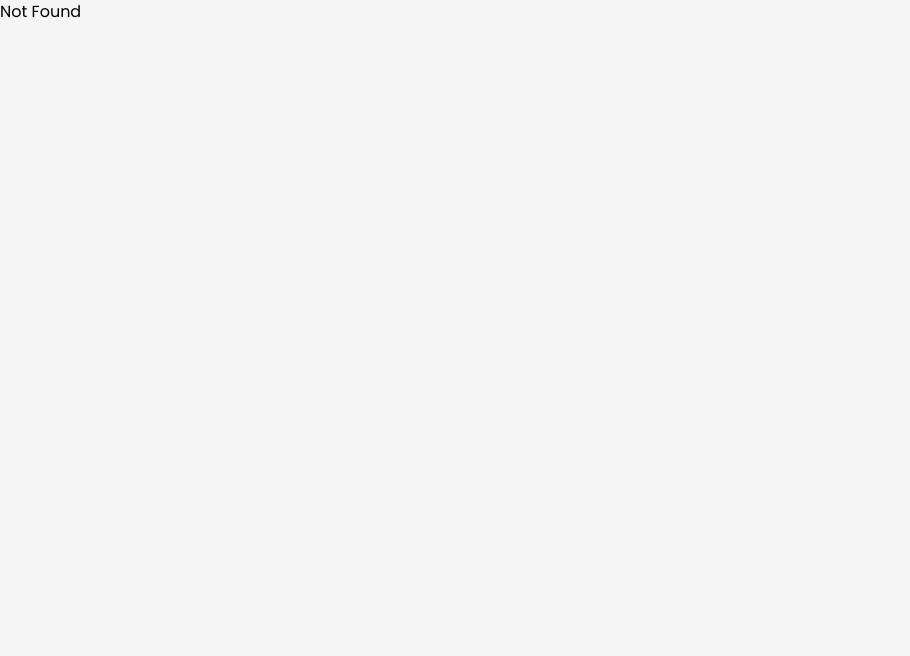
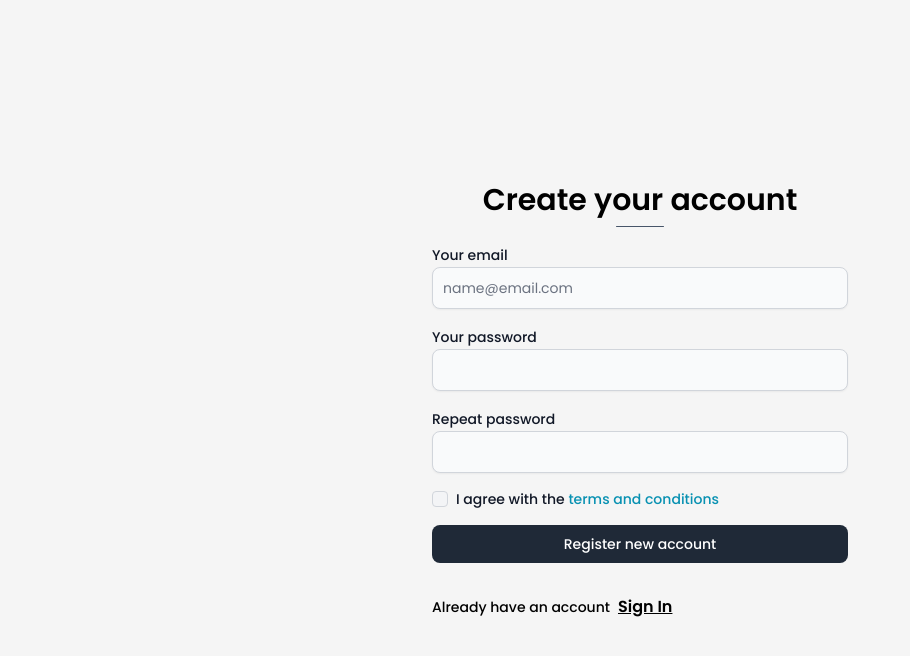
Before and after one commit to Falconstadium/ecom-shop, a React (Vite) app: page /user in a window 1280 px wide. Shown: the top 656 px of the page, without its empty margins (0-910 px from the left). Built offline with nearby package versions, Linux system fonts and the light colour scheme.

Commit message:
add registration

```diff
--- a/src/App.tsx
+++ b/src/App.tsx
@@ -7,7 +7,7 @@ declare module "@tanstack/react-router";
 
 const App = () => {
   return (
-    <article className="grid min-h-dvh w-full grid-rows-[1fr_auto] bg-light">
+    <article className="grid min-h-dvh w-full grid-rows-[auto_1fr_auto] bg-light">
       <RouterProvider router={router} />
     </article>
   );
--- a/src/assets/assets.ts
+++ b/src/assets/assets.ts
@@ -114,7 +114,7 @@ export const products = [
     quantity: 1,
   },
   {
-    id: 11,
+    id: 12,
     name: "red t-shirt",
     price: 80,
     src: redTshirt,
--- a/src/components/CarouselSlider.tsx
+++ b/src/components/CarouselSlider.tsx
@@ -5,7 +5,7 @@ import headphone from "../assets/headphone.png";
 
 const CarouselSlider = () => {
   return (
-    <div className="mb-12 h-56 overflow-hidden rounded-md bg-slate-200 shadow-sm sm:h-64 lg:h-80">
+    <div className="mx-auto mb-12 h-60 overflow-hidden rounded-md bg-slate-200 shadow-sm lg:h-72">
       <Carousel slideInterval={3000}>
         <img
           className="w-full object-cover lg:w-96"
--- a/src/components/Cart.tsx
+++ b/src/components/Cart.tsx
@@ -23,7 +23,7 @@ const Cart = () => {
             viewBox="0 0 24 24"
             strokeWidth={1.5}
             stroke="currentColor"
-            className="w-24 cursor-pointer"
+            className="w-16 cursor-pointer lg:w-24"
           >
             <path
               strokeLinecap="round"
@@ -31,9 +31,9 @@ const Cart = () => {
               d="M15.75 10.5V6a3.75 3.75 0 1 0-7.5 0v4.5m11.356-1.993 1.263 12c.07.665-.45 1.243-1.119 1.243H4.25a1.125 1.125 0 0 1-1.12-1.243l1.264-12A1.125 1.125 0 0 1 5.513 7.5h12.974c.576 0 1.059.435 1.119 1.007ZM8.625 10.5a.375.375 0 1 1-.75 0 .375.375 0 0 1 .75 0Zm7.5 0a.375.375 0 1 1-.75 0 .375.375 0 0 1 .75 0Z"
             />
           </svg>
-          <p className="text-3xl font-medium">Your cart is empty.</p>
+          <p className="text-xl font-medium lg:text-3xl">Your cart is empty.</p>
           <Link to={"/"}>
-            <Button color="blue" pill>
+            <Button color="blue" size="sm" pill>
               Back to Shop
             </Button>
           </Link>
--- a/src/components/EmailForm.tsx
+++ b/src/components/EmailForm.tsx
@@ -6,15 +6,15 @@ const EmailForm = () => {
       <h2 className="text-xl font-semibold capitalize">
         Subscribe to our newsletter
       </h2>
-      <div className="flex items-center gap-3">
+      <div className="flex items-center justify-center gap-3">
         <TextInput
           id="email1"
           type="email"
           placeholder="your_name@email.com"
-          className="w-[300px] lg:w-[500px]"
+          className="lg:w-[500px]"
           required
         />
-        <button className="bg-rose rounded px-4 py-2 text-xs font-medium uppercase tracking-wide text-light transition-colors duration-300 ease-in-out hover:bg-pink-600 lg:text-sm">
+        <button className="rounded bg-rose px-4 py-2 text-xs font-medium uppercase tracking-wide text-light transition-colors duration-300 ease-in-out hover:bg-pink-600 lg:text-sm">
           Subscribe
         </button>
       </div>
--- a/src/components/Hero.tsx
+++ b/src/components/Hero.tsx
@@ -4,7 +4,7 @@ import EmailForm from "./EmailForm";
 
 const Hero = () => {
   return (
-    <main className="container m-auto mt-8 w-full px-4 pb-8 lg:px-0">
+    <main className="container m-auto mt-8 px-4 pb-8 lg:px-0">
       <CarouselSlider />
       <div className="m-auto flex w-full flex-wrap items-center justify-center gap-12 lg:gap-16">
         <Cards />
--- a/src/components/Navbar.tsx
+++ b/src/components/Navbar.tsx
@@ -22,22 +22,24 @@ const HeaderNav = () => {
           <img src={logo} className="w-5" alt="logo" />
           yasriShop
         </Link>
-        <div className="flex items-center gap-4 md:order-2">
+        <div className="flex items-center gap-3 md:order-2">
           <div className="flex items-center gap-3">
+            <Link to={"/user"}>
               <svg
                 xmlns="http://www.w3.org/2000/svg"
                 fill="none"
                 viewBox="0 0 24 24"
-              strokeWidth={1.5}
+                strokeWidth={2}
                 stroke="currentColor"
-              className="h-5 w-5 cursor-pointer"
+                className="h-5 w-5"
               >
                 <path
                   strokeLinecap="round"
                   strokeLinejoin="round"
-                d="m21 21-5.197-5.197m0 0A7.5 7.5 0 1 0 5.196 5.196a7.5 7.5 0 0 0 10.607 10.607Z"
+                  d="M15.75 6a3.75 3.75 0 1 1-7.5 0 3.75 3.75 0 0 1 7.5 0ZM4.501 20.118a7.5 7.5 0 0 1 14.998 0A17.933 17.933 0 0 1 12 21.75c-2.676 0-5.216-.584-7.499-1.632Z"
                 />
               </svg>
+            </Link>
             <div className="relative flex items-center justify-center">
               <Link to={"/cart"}>
                 <svg
@@ -46,7 +48,7 @@ const HeaderNav = () => {
                   viewBox="0 0 24 24"
                   strokeWidth={1.5}
                   stroke="currentColor"
-                  className="h-5 w-5 cursor-pointer"
+                  className="h-5 w-5"
                 >
                   <path
                     strokeLinecap="round"
--- a/src/routeTree.gen.ts
+++ b/src/routeTree.gen.ts
@@ -11,6 +11,7 @@
 // Import Routes
 
 import { Route as rootRoute } from './routes/__root'
+import { Route as UserImport } from './routes/user'
 import { Route as ContactImport } from './routes/contact'
 import { Route as CollectionImport } from './routes/collection'
 import { Route as ChekoutImport } from './routes/chekout'
@@ -19,6 +20,11 @@ import { Route as AboutImport } from './routes/about'
 import { Route as IndexImport } from './routes/index'
 
 // Create/Update Routes
+
+const UserRoute = UserImport.update({
+  path: '/user',
+  getParentRoute: () => rootRoute,
+} as any)
 
 const ContactRoute = ContactImport.update({
   path: '/contact',
@@ -96,6 +102,13 @@ declare module '@tanstack/react-router' {
       preLoaderRoute: typeof ContactImport
       parentRoute: typeof rootRoute
     }
+    '/user': {
+      id: '/user'
+      path: '/user'
+      fullPath: '/user'
+      preLoaderRoute: typeof UserImport
+      parentRoute: typeof rootRoute
+    }
   }
 }
 
@@ -108,6 +121,7 @@ export interface FileRoutesByFullPath {
   '/chekout': typeof ChekoutRoute
   '/collection': typeof CollectionRoute
   '/contact': typeof ContactRoute
+  '/user': typeof UserRoute
 }
 
 export interface FileRoutesByTo {
@@ -117,6 +131,7 @@ export interface FileRoutesByTo {
   '/chekout': typeof ChekoutRoute
   '/collection': typeof CollectionRoute
   '/contact': typeof ContactRoute
+  '/user': typeof UserRoute
 }
 
 export interface FileRoutesById {
@@ -127,13 +142,28 @@ export interface FileRoutesById {
   '/chekout': typeof ChekoutRoute
   '/collection': typeof CollectionRoute
   '/contact': typeof ContactRoute
+  '/user': typeof UserRoute
 }
 
 export interface FileRouteTypes {
   fileRoutesByFullPath: FileRoutesByFullPath
-  fullPaths: '/' | '/about' | '/cart' | '/chekout' | '/collection' | '/contact'
+  fullPaths:
+    | '/'
+    | '/about'
+    | '/cart'
+    | '/chekout'
+    | '/collection'
+    | '/contact'
+    | '/user'
   fileRoutesByTo: FileRoutesByTo
-  to: '/' | '/about' | '/cart' | '/chekout' | '/collection' | '/contact'
+  to:
+    | '/'
+    | '/about'
+    | '/cart'
+    | '/chekout'
+    | '/collection'
+    | '/contact'
+    | '/user'
   id:
     | '__root__'
     | '/'
@@ -142,6 +172,7 @@ export interface FileRouteTypes {
     | '/chekout'
     | '/collection'
     | '/contact'
+    | '/user'
   fileRoutesById: FileRoutesById
 }
 
@@ -152,6 +183,7 @@ export interface RootRouteChildren {
   ChekoutRoute: typeof ChekoutRoute
   CollectionRoute: typeof CollectionRoute
   ContactRoute: typeof ContactRoute
+  UserRoute: typeof UserRoute
 }
 
 const rootRouteChildren: RootRouteChildren = {
@@ -161,6 +193,7 @@ const rootRouteChildren: RootRouteChildren = {
   ChekoutRoute: ChekoutRoute,
   CollectionRoute: CollectionRoute,
   ContactRoute: ContactRoute,
+  UserRoute: UserRoute,
 }
 
 export const routeTree = rootRoute
@@ -180,7 +213,8 @@ export const routeTree = rootRoute
         "/cart",
         "/chekout",
         "/collection",
-        "/contact"
+        "/contact",
+        "/user"
       ]
     },
     "/": {
@@ -200,6 +234,9 @@ export const routeTree = rootRoute
     },
     "/contact": {
       "filePath": "contact.tsx"
+    },
+    "/user": {
+      "filePath": "user.tsx"
     }
   }
 }
--- /dev/null
+++ b/src/routes/user.tsx
@@ -0,0 +1,121 @@
+import { createFileRoute, Link } from "@tanstack/react-router";
+
+import { Button, Checkbox, Label, TextInput } from "flowbite-react";
+import { useState } from "react";
+
+export const Route = createFileRoute("/user")({
+  component: () => {
+    const [show, setShow] = useState(true);
+
+    const hideForm = () => {
+      setShow(!show);
+    };
+
+    return (
+      <main className="container mx-auto grid min-h-dvh w-full place-items-center">
+        <form
+          className={`${show ? "hidden" : "flex"} w-full flex-col gap-4 px-4 transition-all duration-300 ease-in-out lg:max-w-md`}
+        >
+          <div className="grid place-items-center gap-2">
+            <h2 className="text-center text-3xl font-semibold">Sign in</h2>
+            <div className="h-[1px] w-12 rounded-sm bg-slate-600"></div>
+          </div>
+          <div>
+            <div className="block">
+              <Label htmlFor="email1" value="Email" />
+            </div>
+            <TextInput
+              id="email1"
+              type="email"
+              placeholder="name@email.com"
+              required
+            />
+          </div>
+          <div>
+            <div className="block">
+              <Label htmlFor="password1" value="Password" />
+            </div>
+            <TextInput id="password1" type="password" required />
+          </div>
+          <div className="flex items-center gap-2">
+            <Checkbox id="remember" />
+            <Label htmlFor="remember">Remember me</Label>
+          </div>
+          <Button color="dark" size="sm" type="submit">
+            Submit
+          </Button>
+
+          <div className="mt-4 flex items-center gap-2">
+            <p className="text-sm font-medium">Don't have an account </p>
+            <span
+              className="cursor-pointer font-semibold underline"
+              onClick={hideForm}
+            >
+              Sign Up
+            </span>
+          </div>
+        </form>
+
+        <form
+          className={`${show ? "flex" : "hidden"} w-full flex-col gap-4 px-4 transition-all duration-300 ease-in-out lg:max-w-md`}
+        >
+          <div className="grid place-items-center gap-2">
+            <h2 className="text-center text-3xl font-semibold">
+              Create your account
+            </h2>
+            <div className="h-[1px] w-12 rounded-sm bg-slate-600"></div>
+          </div>
+          <div>
+            <div className="block">
+              <Label htmlFor="email2" value="Your email" />
+            </div>
+            <TextInput
+              id="email2"
+              type="email"
+              placeholder="name@email.com"
+              required
+              shadow
+            />
+          </div>
+          <div>
+            <div className="block">
+              <Label htmlFor="password2" value="Your password" />
+            </div>
+            <TextInput id="password2" type="password" required shadow />
+          </div>
+          <div>
+            <div className="block">
+              <Label htmlFor="repeat-password" value="Repeat password" />
+            </div>
+            <TextInput id="repeat-password" type="password" required shadow />
+          </div>
+          <div className="flex items-center gap-2">
+            <Checkbox id="agree" />
+            <Label htmlFor="agree" className="flex">
+              I agree with the&nbsp;
+              <Link
+                href="#"
+                className="text-cyan-600 hover:underline dark:text-cyan-500"
+              >
+                terms and conditions
+              </Link>
+            </Label>
+          </div>
+          <Button color="dark" size="sm" type="submit">
+            Register new account
+          </Button>
+
+          <div className="mt-4 flex items-center gap-2">
+            <p className="text-sm font-medium">Already have an account </p>
+            <span
+              className="cursor-pointer font-semibold underline"
+              onClick={hideForm}
+            >
+              Sign In
+            </span>
+          </div>
+        </form>
+      </main>
+    );
+  },
+});
```
Lines whose indentation alone changed are shown as unchanged.
